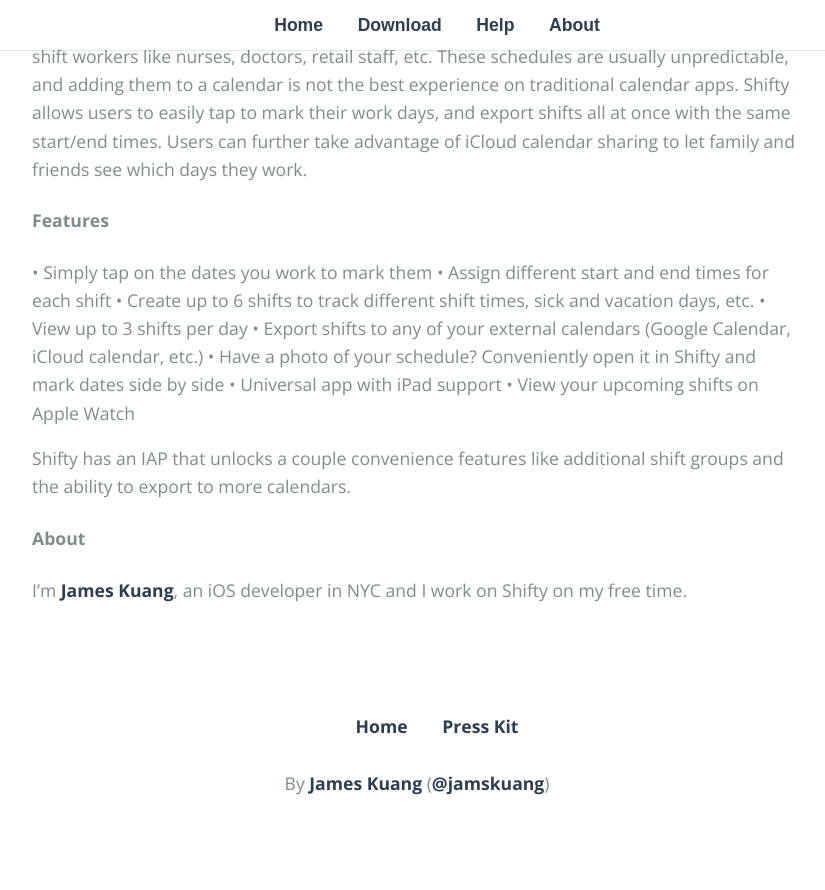
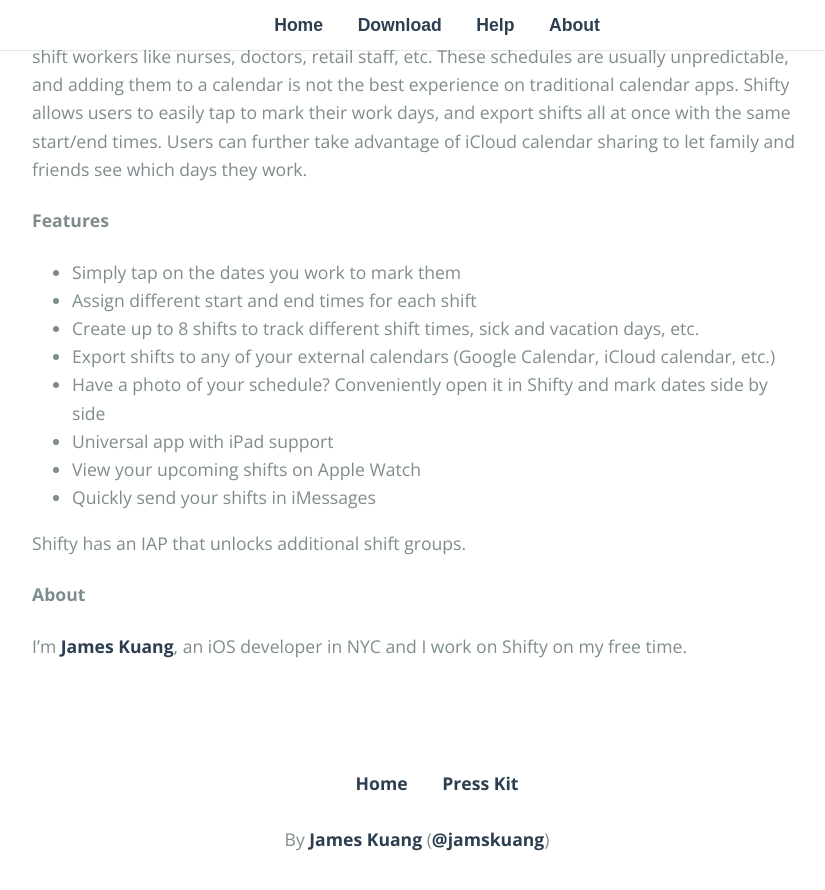
Before and after one commit to JamesKuang/shifty-website, a Jekyll site: the page built from _pages/press.md, in a window 1280 px wide and 900 px high, scrolled down 1118 px. Shown: the top 890 px of the window, without its empty margins (223-1048 px from the left). Built offline with Jekyll 4.4.1, drawn with Linux system fonts in a browser that asks for light colours; some web fonts are replaced; before the commit the page ends 1973 px from its top, so only the background shows below that.

Commit message:
Fix Press page bullets

```diff
--- a/_pages/press.md
+++ b/_pages/press.md
@@ -25,17 +25,17 @@
 
 #### Features
 
-• Simply tap on the dates you work to mark them
-• Assign different start and end times for each shift
-• Create up to 6 shifts to track different shift times, sick and vacation days, etc.
-• View up to 3 shifts per day
-• Export shifts to any of your external calendars (Google Calendar, iCloud calendar, etc.)
-• Have a photo of your schedule? Conveniently open it in Shifty and mark dates side by side
-• Universal app with iPad support
-• View your upcoming shifts on Apple Watch
+- Simply tap on the dates you work to mark them
+- Assign different start and end times for each shift
+- Create up to 8 shifts to track different shift times, sick and vacation days, etc.
+- Export shifts to any of your external calendars (Google Calendar, iCloud calendar, etc.)
+- Have a photo of your schedule? Conveniently open it in Shifty and mark dates side by side
+- Universal app with iPad support
+- View your upcoming shifts on Apple Watch
+- Quickly send your shifts in iMessages
 
 
-Shifty has an IAP that unlocks a couple convenience features like additional shift groups and the ability to export to more calendars.
+Shifty has an IAP that unlocks additional shift groups.
 
 
 #### About
```
